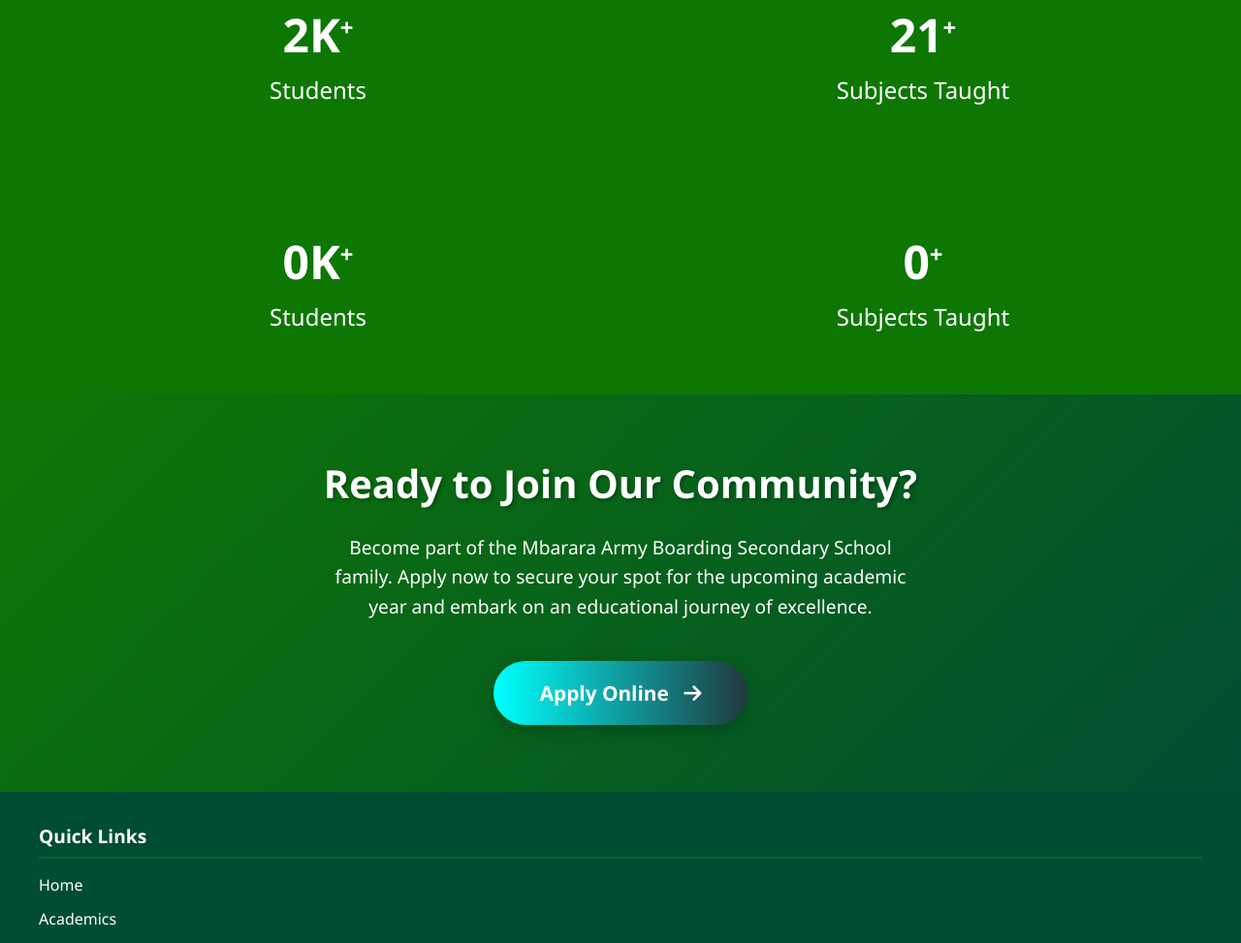
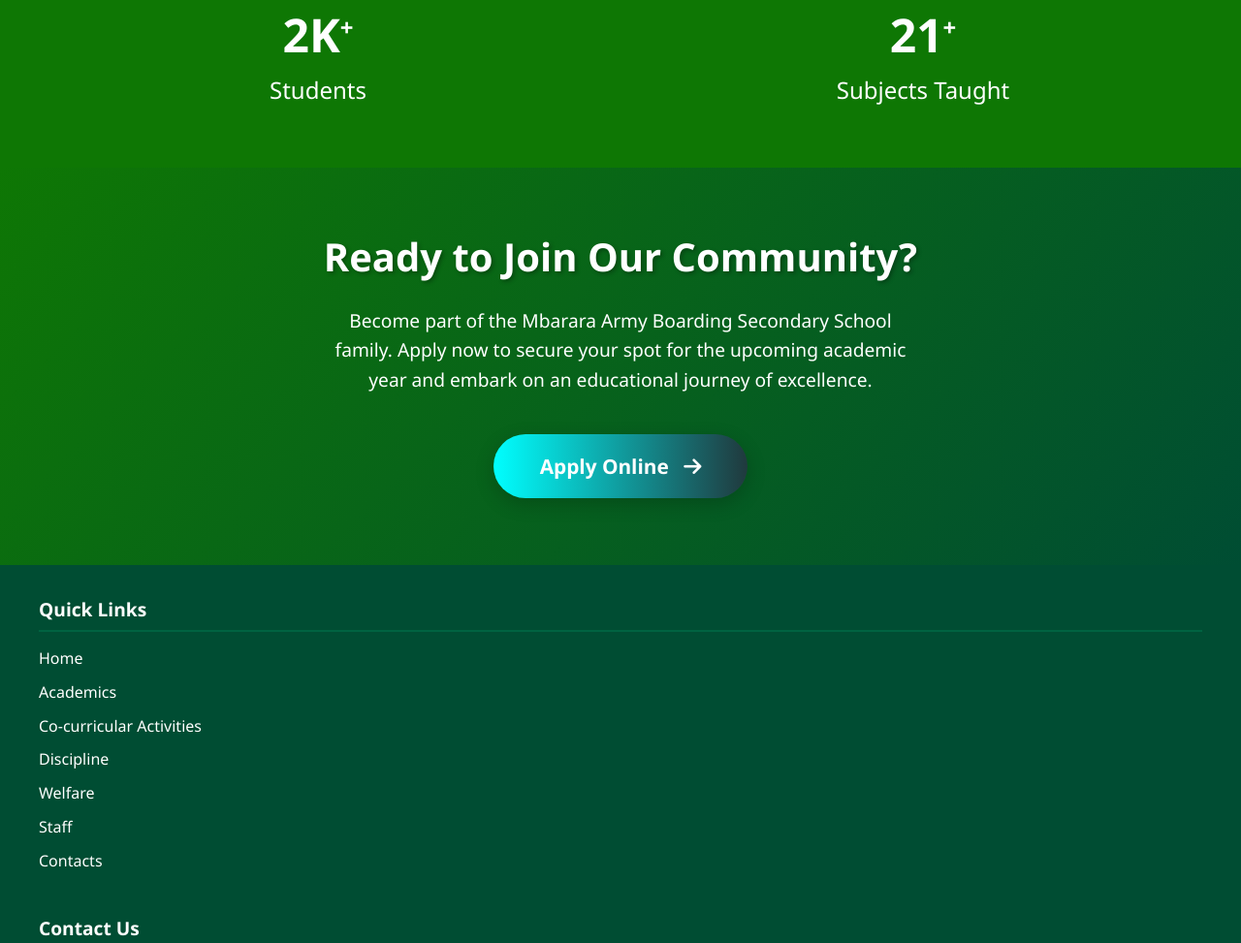
Before and after one commit to mabssweb/mabss, a plain HTML site: page index.html in a window 1280 px wide. Shown: the part 1369-2342 px from the top of the page at 97% size. Drawn offline with Linux system fonts and the light colour scheme.

Commit message:
Updated files

```diff
--- a/index.html
+++ b/index.html
@@ -885,21 +885,6 @@
         </div>
     </section>
 
-
-    <!-- Counter Section -->
-    <section class="counter-section">
-        <div class="counter-container">
-            <div class="counter-item">
-                <div class="counter-number" id="student-counter">0<span>K<sup>+</sup></span></div>
-                <div class="counter-label">Students</div>
-            </div>
-            <div class="counter-item">
-                <div class="counter-number" id="subject-counter">0<span><sup>+</sup></span></div>
-                <div class="counter-label">Subjects Taught</div>
-            </div>
-        </div>
-    </section>
-
     <!-- Apply Online Section -->
     <section class="apply-section">
         <div class="apply-container">
```
